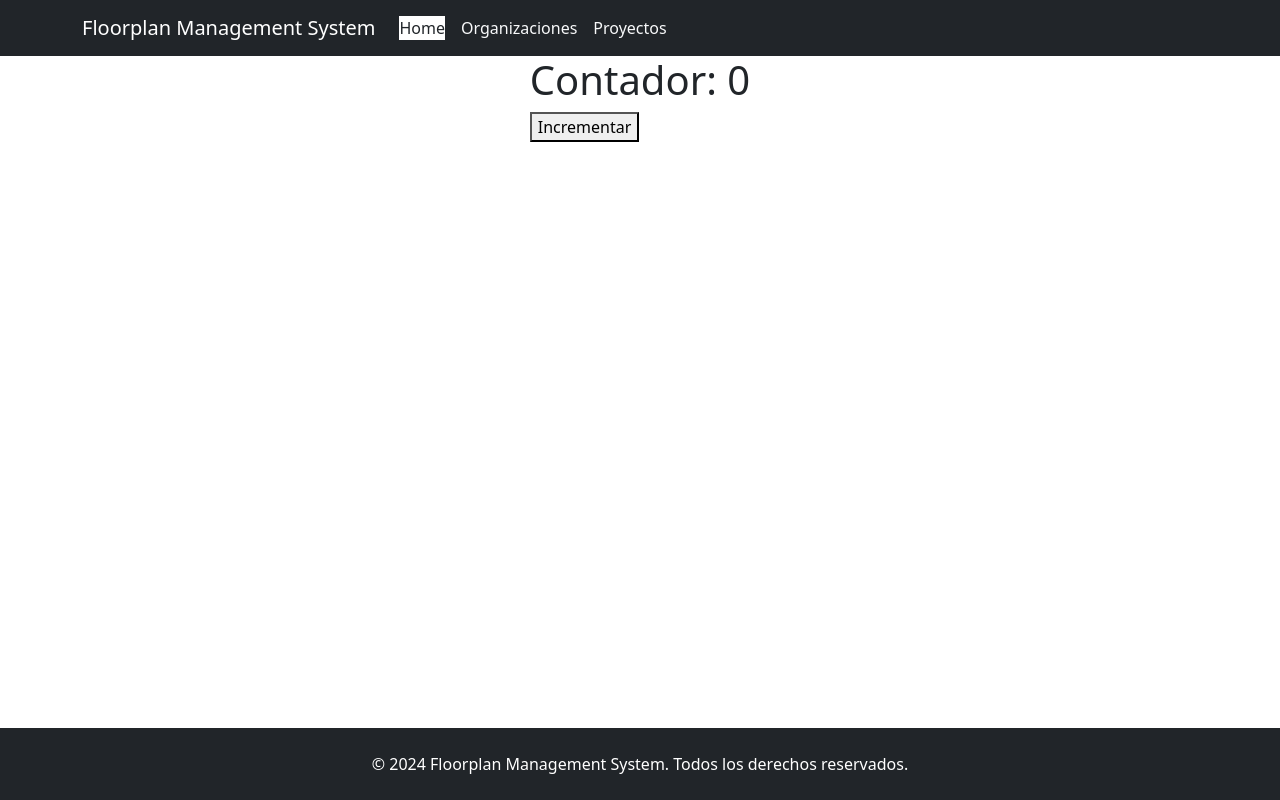
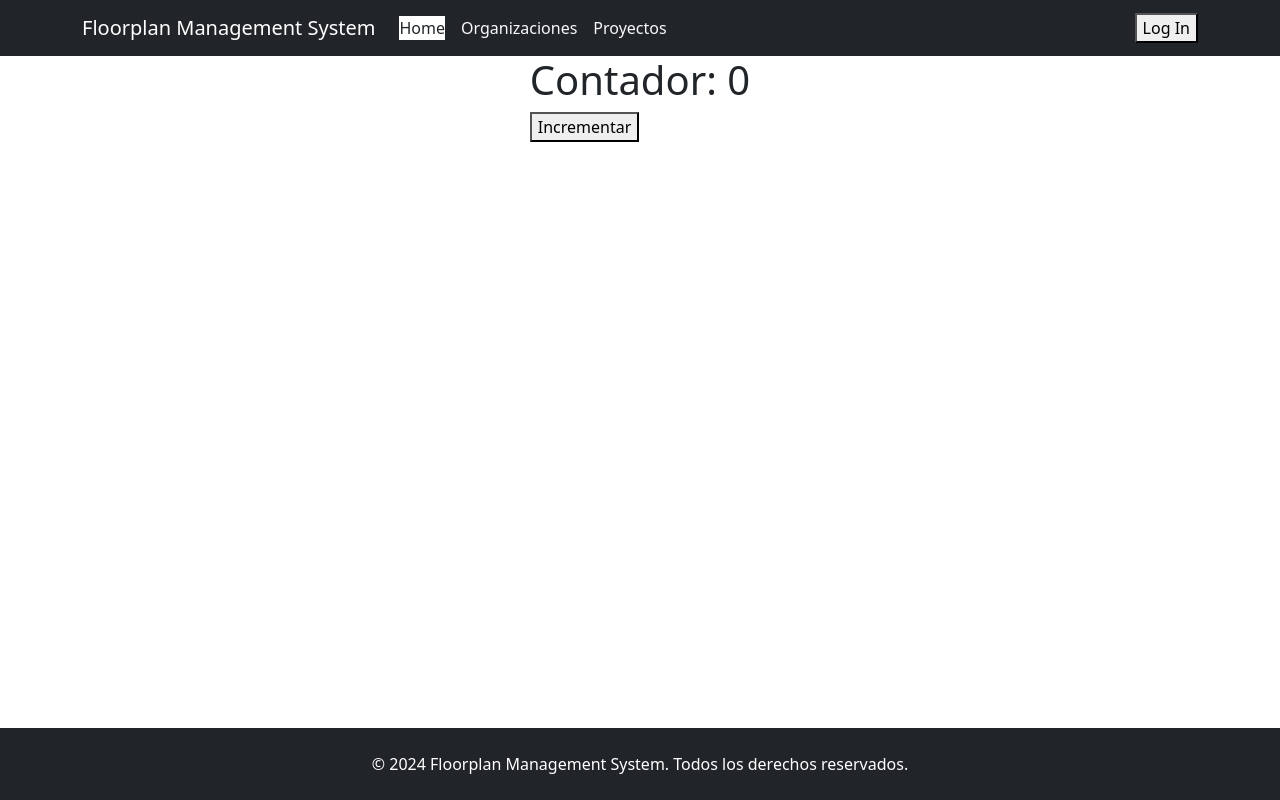
Before and after one commit to alanberns/FloorplanMS, a React (Vite) app in the folder frontend/: page / in a window 1280 px wide. Built offline with nearby package versions, Linux system fonts and the light colour scheme.

Commit message:
auth0 login react

```diff
--- a/frontend/package.json
+++ b/frontend/package.json
@@ -11,6 +11,7 @@
     "serve": "vite preview"
   },
   "dependencies": {
+    "@auth0/auth0-react": "^2.2.4",
     "axios": "^1.7.7",
     "bootstrap": "^5.3.3",
     "formik": "^2.4.6",
--- /dev/null
+++ b/frontend/src/components/authButtons/AuthButtons.tsx
@@ -0,0 +1,15 @@
+import { useAuth0 } from '@auth0/auth0-react';
+
+const LoginButton = () => {
+    const { loginWithRedirect } = useAuth0();
+
+    return <button onClick={() => loginWithRedirect()}>Log In</button>;
+  };
+
+  const LogoutButton = () => {
+    const { logout } = useAuth0();
+
+    return <button onClick={() => logout({ logoutParams: { returnTo: window.location.origin } })}>Log Out</button>
+  };
+
+export { LoginButton, LogoutButton};
--- a/frontend/src/components/layout/NavbarLayout.tsx
+++ b/frontend/src/components/layout/NavbarLayout.tsx
@@ -1,9 +1,12 @@
+import { useAuth0 } from '@auth0/auth0-react';
 import { Navbar, Nav, Container } from 'react-bootstrap';
 import { Link, useLocation } from 'react-router-dom';
+import { LoginButton, LogoutButton } from '../authButtons/AuthButtons';
 
 function NavbarLayout() {
 
   const location = useLocation();
+  const { user, isAuthenticated } = useAuth0();
 
   const routes = [
       {path:"/", name:"Home"},
@@ -23,6 +26,14 @@ function NavbarLayout() {
             </Nav.Link>
           ))}
         </Navbar.Collapse>
+          { user !== undefined && isAuthenticated && (
+            <>
+              <p className={"text-light mx-2"}>{user.name}</p>
+              <LogoutButton></LogoutButton>
+            </> )}
+          { !isAuthenticated && (
+            <LoginButton></LoginButton>
+          )}
       </Container>
     </Navbar>
   );
--- a/frontend/src/main.tsx
+++ b/frontend/src/main.tsx
@@ -2,12 +2,23 @@ import { StrictMode } from 'react'
 import { createRoot } from 'react-dom/client'
 import App from './App.tsx'
 import { BrowserRouter as Router } from 'react-router-dom';
+import { Auth0Provider } from '@auth0/auth0-react';
 
+const domain = "dev-yaeu8k0rezjen3al.us.auth0.com";
+const clientId = "9iZdF8Fd7HDF4AtUylZoOzEP2s9CAqi0";
 
 createRoot(document.getElementById('root')!).render(
   <StrictMode>
-    <Router>
-      <App />
-    </Router>
+    <Auth0Provider
+      domain = {domain}
+      clientId = {clientId}
+      authorizationParams={{
+        redirect_uri: window.location.origin
+      }}
+    >
+      <Router>
+        <App />
+      </Router>
+    </Auth0Provider>
   </StrictMode>,
 )
```
Also changed, not shown: 1 other file (tests, documents, lock files or other folders).
